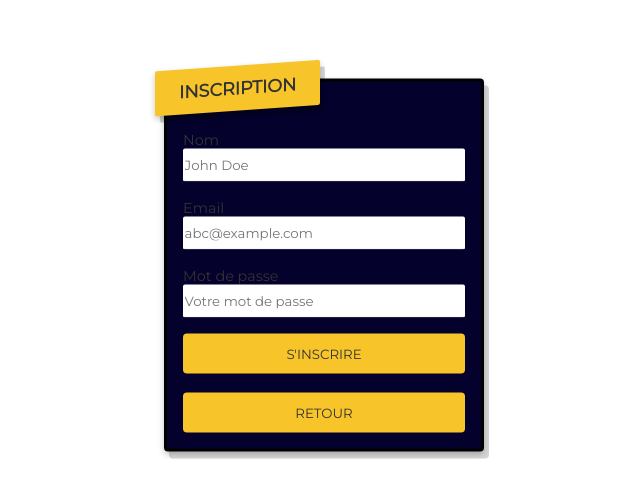
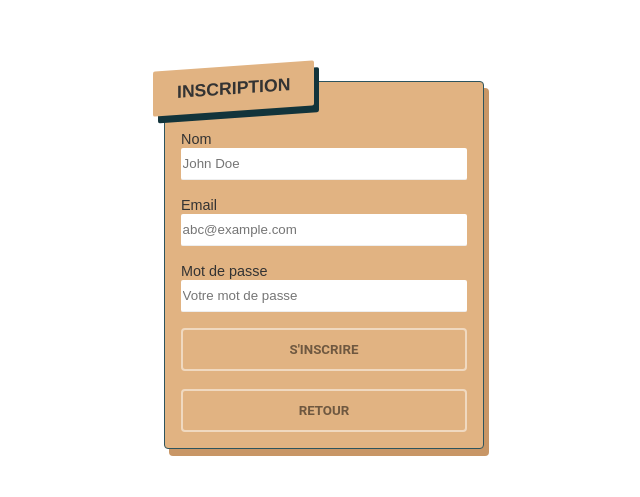
Before and after one commit to mah-pro/chat-app-front, a React (Create React App) app: page /register in a window 1280 px wide. Shown: the part 135-632 px from the top of the page, without its empty margins (316-956 px from the left). Built offline with nearby package versions, Linux system fonts and the light colour scheme.

Commit message:
Update common.css

```diff
--- a/src/styles/common.css
+++ b/src/styles/common.css
@@ -6,16 +6,17 @@ box-sizing: border-box;
 color: #333;
 }
 
-#root {
-    background-color: #04022c;
-box-shadow:  5px 7px rgba(0, 0, 0, 0.16), 0 3px 6px rgba(0, 0, 0, 0.23);
+.home-page{
+background-color:  #e1b382;
+box-shadow:  5px 7px #c89666;
 border-radius: 4px;
 position: relative;
 position: fixed;
 left: 50%;
 top: 50%;
+width: 40vw;
 transform: translate(-50%, -50%);
-border: solid black;
+border: solid #2d545e;
 }
 
 body {
@@ -23,8 +24,8 @@ font-size: 16px;
 }
 
 .card {
-    background-color: #04022c;
-box-shadow:  5px 7px rgba(0, 0, 0, 0.16), 0 3px 6px rgba(0, 0, 0, 0.23);
+background-color: #e1b382;
+box-shadow:  5px 7px #c89666;
 border-radius: 4px;
 padding: 1rem;
 position: relative;
@@ -33,12 +34,12 @@ left: 50%;
 top: 50%;
 width: 25vw;
 transform: translate(-50%, -50%);
-border: solid black;
+border: solid 1px #2d545e;
 }
 
 .cardHeader {
-background: #f7c52a;
-box-shadow:  5px 7px rgba(0, 0, 0, 0.16), 0 3px 6px rgba(0, 0, 0, 0.23);
+background: #e1b382;
+box-shadow:  5px 7px #12343b;
 padding: 0.75rem 1.5rem;
 border-radius: 2px;
 text-transform: uppercase;
@@ -77,12 +78,28 @@ border-bottom: 1px solid #ccc;
 }
 
 button {
-background: #f7c52a;
-border: none;
-padding: 0.75rem 1.5rem;
-border-radius: 4px;
-width: 100%;
-text-transform: uppercase;
+    border: 2px solid white;
+    background: transparent;
+    font-family: 'Roboto', sans-serif;
+    color: black;
+    font-weight: bolder;
+    border-radius: 5px;
+    opacity: .5;
+    transition: .3s;
+    padding: 0.75rem 1.5rem;
+    border-radius: 4px;
+    width: 100%;
+    text-transform: uppercase;
+}
+
+button:hover {
+    border: 2px solid #104F55;
+    background-color: rgba(365,365,365,0.5);
+    cursor: pointer;
+    color: #104F55;
+    opacity: .8;
+    transition: .3s;
+    box-shadow: 0 8px 16px 0 rgba(0,0,0,0.2);
 }
 
 .center-container {
@@ -99,43 +116,42 @@ text-transform: uppercase;
 }
 
 .click-button {
+    border: 2px solid white;
+    background: transparent;
+    font-family: 'Roboto', sans-serif;
+    color: black;
+    font-weight: bolder;
+    border-radius: 5px;
+    opacity: .5;
+    transition: .3s;
     margin: 5px;
-    box-shadow: 5px 5px white;
+    box-shadow: 5px 5px #12343b;
 }
 
-.app-title {
-background-color: #f7c52a;
-text-align: center;
-box-shadow: 5px 5px white;
+.click-button:hover {
+    border: 2px solid #104F55;
+    background-color: rgba(365,365,365,0.5);
+    cursor: pointer;
+    color: #104F55;
+    opacity: .8;
+    transition: .3s;
+    box-shadow: 0 8px 16px 0 rgba(0,0,0,0.2);
 }
 
-
-.title-container {
-display: flex;
-flex-direction: column;
-align-items: center;
-justify-content: center;
-}
 .body-img {
     display: flex;
     align-items: center;
     justify-content: center;
-    margin: 50px;
+    margin-top: 100px;
 }
 
 img {
     width: 100px;
     height: 100px;
     border-radius: 50%;
-    border: 5px solid #fff;
+    border: 5px solid #12343b;
 }
 
-.app-container {
-display: flex;
-flex-direction: column;
-align-items: center;
-margin-top: 10px;
-}
 
 .chatrooms {
 margin-top: 1rem;
@@ -151,7 +167,7 @@ margin-bottom: 1rem;
 
 
 .join {
-background: #f7c52a;
+    border-radius: 5px;
 padding: 0.25rem 1rem;
 border-radius: 2px;
 }
@@ -166,3 +182,85 @@ a {
 text-decoration: none;
 color: #333;
 }
+
+
+@import url("https://fonts.googleapis.com/css?family=Poppins:100,200,300,400,500,600,700,800,900");
+
+* {
+	margin: 0;
+	padding: 0;
+	box-sizing: border-box;
+	font-family: "Poppins", sans-serif;
+}
+
+body {
+	display: flex;
+	min-height: 100vh;
+	align-items: center;
+	justify-content: center;
+    margin: 0;
+}
+
+.title-container {
+    display: flex;
+    flex-direction: column;
+    align-items: center;
+    justify-content: center;
+    height: 100%; /* Utilisez 100% de la hauteur parente */
+}
+
+.content {
+	position: relative;
+}
+h2{
+    background: white;
+    box-shadow:  5px 7px #12343b;
+    border-radius: 10px;
+}
+.content h2 {
+	color: #fff;
+	font-size: 3em;
+	position: absolute;
+	transform: translate(-50%, -50%);
+}
+
+.content h2:nth-child(1) {
+	color: transparent;
+	-webkit-text-stroke: 2px #c89666;
+}
+
+.content h2:nth-child(2) {
+	color: #2d545e;
+	animation: animate 4s ease-in-out infinite;
+}
+
+@keyframes animate {
+	0%,
+	100% {
+		clip-path: polygon(
+			0% 45%,
+			16% 44%,
+			33% 50%,
+			54% 60%,
+			70% 61%,
+			84% 59%,
+			100% 52%,
+			100% 100%,
+			0% 100%
+		);
+	}
+
+	50% {
+		clip-path: polygon(
+			0% 60%,
+			15% 65%,
+			34% 66%,
+			51% 62%,
+			67% 50%,
+			84% 45%,
+			100% 46%,
+			100% 100%,
+			0% 100%
+		);
+	}
+}
```
